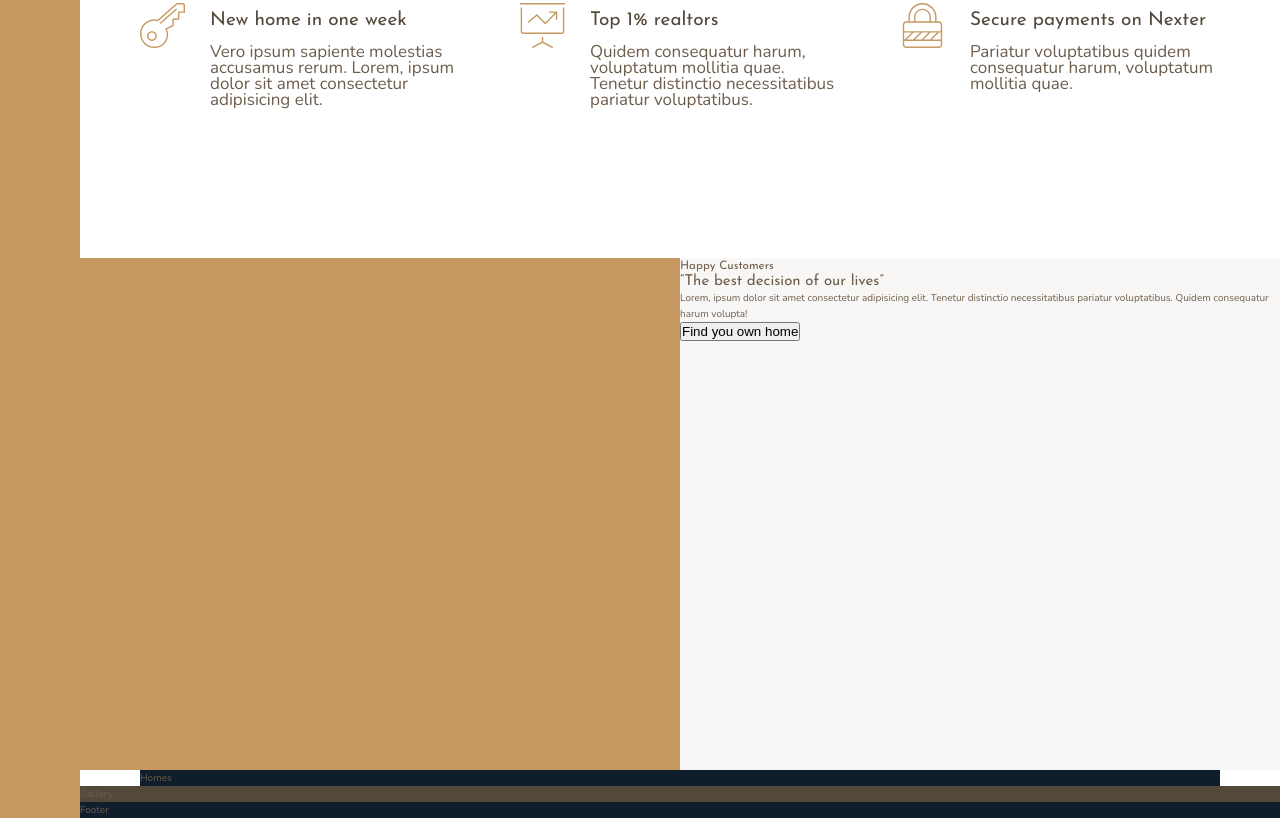
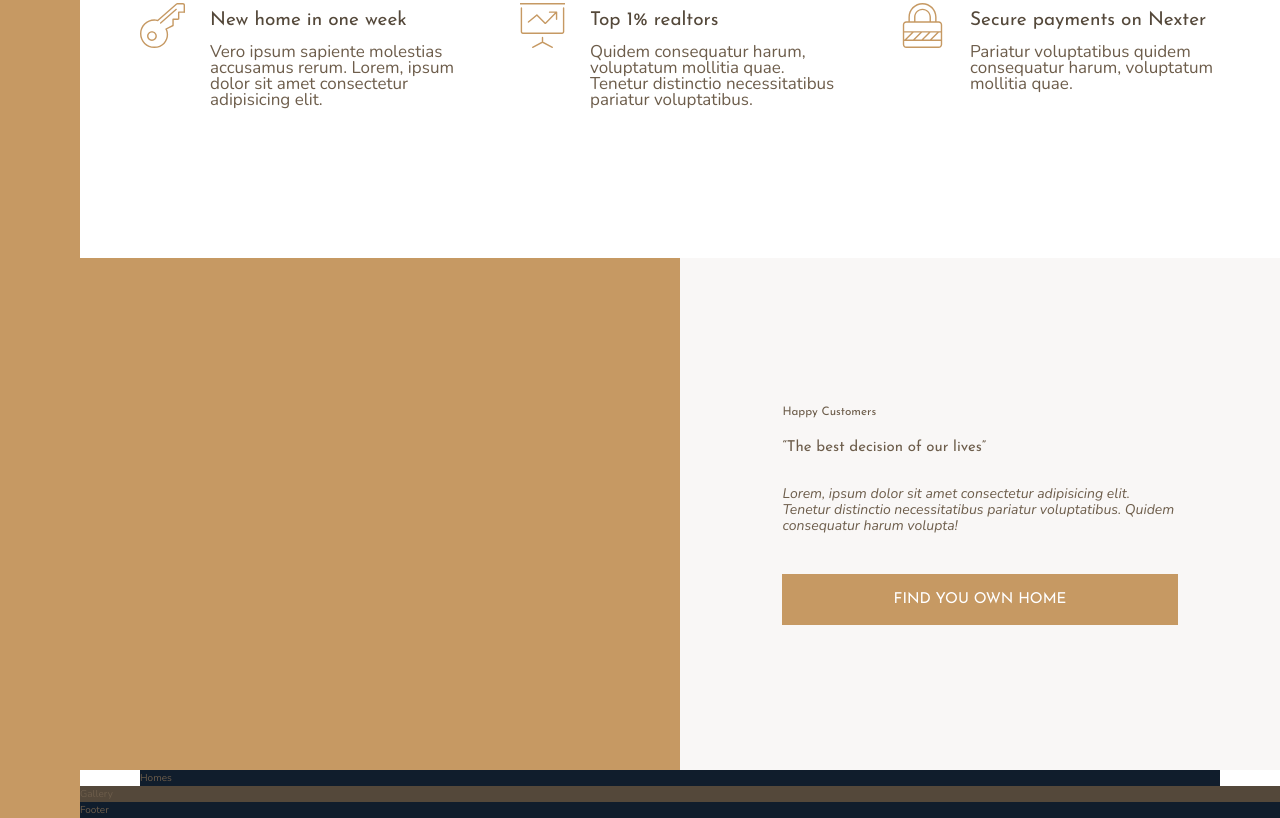
Before and after one commit to mralimov/CSS-GRID-Real-Estate-page, a website: page index.html in a window 1280 px wide. Shown: the part 932-1750 px from the top of the page. Drawn offline with nearby package versions, Linux system fonts and the light colour scheme.

Commit message:
Story content  styling

```diff
--- a/sass/_story.scss
+++ b/sass/_story.scss
@@ -9,6 +9,21 @@
     &__content {
         background-color: $color-grey-light-1;
         grid-column: col-start 5 / full-end;
+        padding: 6rem 8vw;
 
+        // display: flex;
+        // flex-direction: column;
+        // justify-content: center;
+        // align-items: flex-start;
+
+        display: grid;
+        align-content: center;
+        justify-content: start;
+    }
+
+    &__text {
+        font-size: 1.4rem;
+        font-style: italic;
+        margin-bottom: 4rem;
     }
 }
--- a/sass/_typography.scss
+++ b/sass/_typography.scss
@@ -25,3 +25,25 @@ font-size: 1.9rem;
 &--light{color: $color-grey-light-1}
 &--dark{color: $color-grey-dark-1}
 }
+
+.btn {
+    background-color: $color-primary;
+    color: #fff;
+    border: none;
+    border-radius: 0;
+    font-family: $font-display;
+    font-size: 1.5rem;
+    text-transform: uppercase;
+    padding: 1.8rem 3rem;
+    cursor: pointer;
+    transition: all .2s;
+
+    &:hover {
+        background-color: $color-primary-dark;
+    }
+}
+
+.mb-sm {margin-bottom: 2rem;}
+.mb-md {margin-bottom: 3rem;}
+.mb-lg {margin-bottom: 4rem;}
+.mb-hg {margin-bottom: 8rem;}
```
Also changed, not shown: css/style.css.
